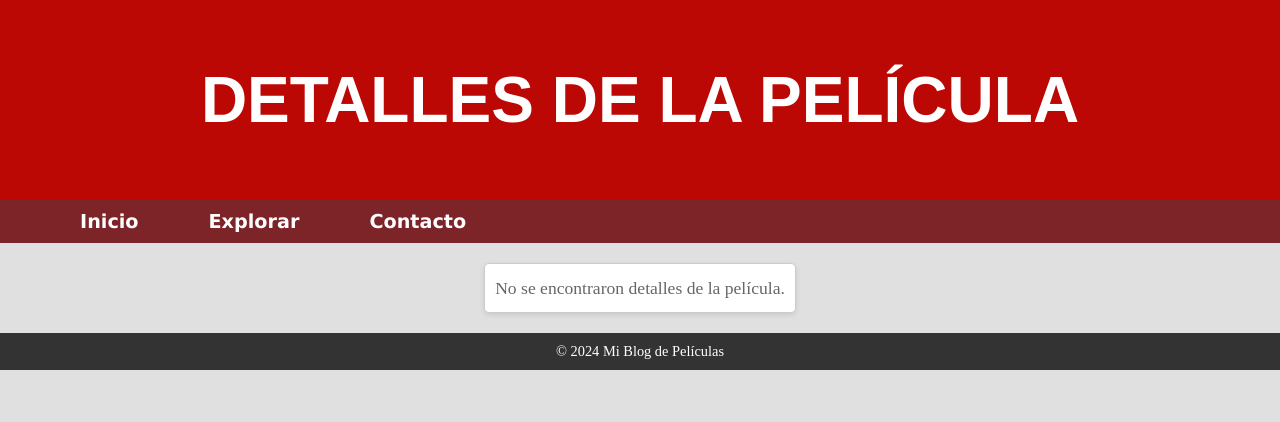
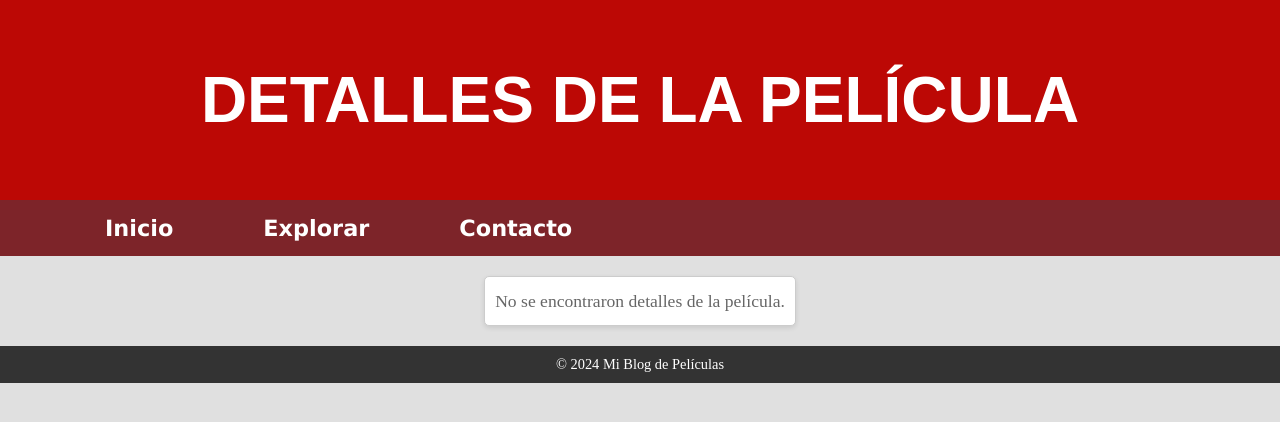
Before and after one commit to guadalupe-esteche/proyecto, a PHP site: page /paginas/detalles.php in a window 1280 px wide. Shown: the top 422 px of the page. Run offline with PHP 8.4, Linux system fonts and the light colour scheme; data that the repository does not hold is empty.

Commit message:
11 commit

```diff
--- a/estilos/estilos.css
+++ b/estilos/estilos.css
@@ -153,25 +153,18 @@
     color: #fff;
 }
 
-/*.header-contacto {
-    background-image: linear-gradient(rgba(0, 0, 0, 0.7),
-            rgba(0, 0, 0, 0.7)),
-        url(../imagenes/fondo1.jpg);
-    background-size: cover;
-    background-position: center bottom;
-    background-repeat: no-repeat;
-    min-height: 60vh;
-    display: flex;
-    align-items: center;
-    justify-content: center;
-    text-align: center;
-    color: #fff;
-}*/
-
 /* Estilo del contenedor nav */
 nav {
     background-color: #7d2429;
     padding: 10px 20px; /* Aumenta el padding para que tenga más espacio */
+    display: flex;
+    justify-content: space-between;
+    align-items: center;
+}
+
+.nav-contacto {
+    background-color:#e0c2ff; /* Lila como color de fondo */
+    padding: 15px 30px; /* Aumenta el padding para hacerlo más grande */
     display: flex;
     justify-content: space-between;
     align-items: center;
@@ -190,12 +183,12 @@
 
 /* Enlaces del nav */
 nav a {
-    color: #fff;
+    color: #7d2429; /* Bordo como color de la fuente */
     position: relative;
     padding-bottom: 5px;
-    margin: 0 20px; /* Aumenta el margen entre enlaces */
+    margin: 0 25px; /* Aumenta el margen entre enlaces */
     text-decoration: none;
-    font-size: 1.2em; /* Ajusta el tamaño de fuente */
+    font-size: 1.4em; /* Ajusta el tamaño de fuente para hacerlo más grande */
     font-weight: bold; /* Hace que el texto sea más grueso */
 }
 
@@ -207,7 +200,7 @@
     height: 2px;
     bottom: 0;
     left: 0;
-    background-color: #fff;
+    background-color: #7d2429; /* Color bordo para el subrayado */
     transform: scaleX(0);
     transition: transform 0.3s ease;
 }
@@ -216,40 +209,6 @@
     transform: scaleX(1);
 }
 
-
-nav {
-    background-color: #7d2429;
-    padding: 5px;
-    /*espacio interno alrededor del contenido*/
-    text-align: center;
-}
-
-/* Enlaces del nav */
-nav a {
-    color: #fff;
-    position: relative;
-    padding-bottom: 5px;
-    margin: 0 15px;
-    /*margen horizontal entre los enlaces */
-    text-decoration: none;
-    /*elimina el subrayado de los enlaces*/
-}
-
-nav a::after {
-    content: '';
-    position: absolute;
-    width: 100%;
-    height: 2px;
-    bottom: 0;
-    left: 0;
-    background-color: #fff;
-    transform: scaleX(0);
-    transition: transform 0.3s ease;
-}
-
-nav a:hover::after {
-    transform: scaleX(1);
-}
 
 .menu-horizontal {
     list-style: none;
@@ -753,6 +712,7 @@
     height: 100vh; /* Hace que el contenedor ocupe toda la altura de la pantalla */
     flex-direction: row; /* Alinea los elementos en fila */
     justify-content: center;
+    background-color: #e0c2ff;
 }
 
 /* Estilo para el formulario en la mitad izquierda */
@@ -776,7 +736,7 @@
     display: flex;
     align-items: center; /* Centra la imagen verticalmente */
     justify-content: center; /* Centra la imagen horizontalmente dentro del div */
-    background-color: #e0e0e0; /* Color de fondo opcional */
+    background-color:#e0c2ff; /* Color de fondo opcional */
     overflow: hidden; /* Asegura que la imagen no desborde el contenedor */
 }
 
--- a/paginas/contacto.php
+++ b/paginas/contacto.php
@@ -60,7 +60,7 @@
 <body>
 
 
-<nav>
+<nav class="nav-contacto">
     <div class="nav-left">
         <a href="../index.php">Luz, cámara, blog</a>
     </div>
@@ -72,7 +72,6 @@
 
 
 <main class="contenedor-principal">
-    <!-- Formulario en la izquierda -->
     <section id="formulario">
         <h2>Regístrate o Inicia Sesión</h2>
         <div class="contenido-formulario">
@@ -118,8 +117,6 @@
     </div>
 </main>
 
-
-
     <footer>
         <p>&copy; 2024 Mi Blog de Películas</p>
     </footer>
--- a/paginas/detalles.php
+++ b/paginas/detalles.php
@@ -22,9 +22,9 @@
 
     <nav>
         <ul class="menu-horizontal">
-            <li><a href="../index.html">Inicio</a></li>
-            <li><a href="explorar.html">Explorar</a></li>
-            <li><a href="contacto.html">Contacto</a></li>
+            <li><a href="../index.php">Inicio</a></li>
+            <li><a href="explorar.php">Explorar</a></li>
+            <li><a href="contacto.php">Contacto</a></li>
         </ul>
     </nav>
 
```
